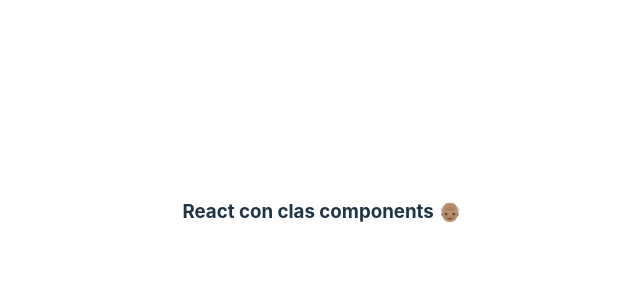
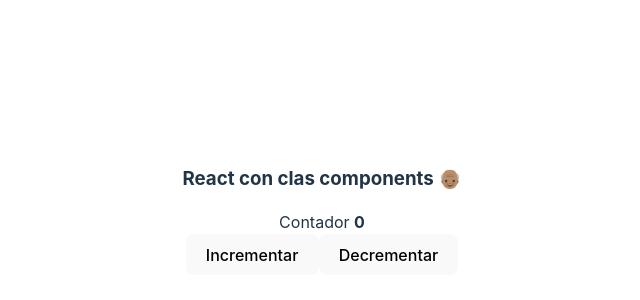
Before and after one commit to sasasamaes/b17-intro-frontend, a React (Vite) app in the folder intro-react/class-components-vite/: page / in a window 1280 px wide. Shown: the part 188-488 px from the top of the page, without its empty margins (318-958 px from the left). Built offline with nearby package versions, Linux system fonts and the light colour scheme.

Commit message:
Added condition for decrement in minimal value as 0

```diff
--- a/intro-react/class-components-vite/src/App.jsx
+++ b/intro-react/class-components-vite/src/App.jsx
@@ -1,15 +1,41 @@
-import { Component } from "react";
+import { Component, Fragment } from "react";
 import "./App.css";
 
 // 1 extender de Component
 class App extends Component {
-  // poner el metodo de render()
+  state = {
+    counter: 0,
+  };
+
+  handleClick = (type) => {
+    if (type === "inc") this.setState({ counter: this.state.counter + 1 });
+    else {
+      if (this.state.counter > 0) {
+        this.setState({
+          counter: this.state.counter - 1,
+        });
+      }
+    }
+  };
+
+  // 2 poner el metodo de render()
   render() {
     // JSX
     return (
-      <div className="App">
+      // React fragment
+      <>
         <h3>React con clas components 👴🏽</h3>
-      </div>
+        <div className="App">
+          <span>
+            Contador <b>{this.state.counter}</b>{" "}
+          </span>
+
+          <div className="btn-section">
+            <button onClick={() => this.handleClick("inc")}>Incrementar</button>
+            <button onClick={() => this.handleClick("dec")}>Decrementar</button>
+          </div>
+        </div>
+      </>
     );
   }
 }
```
